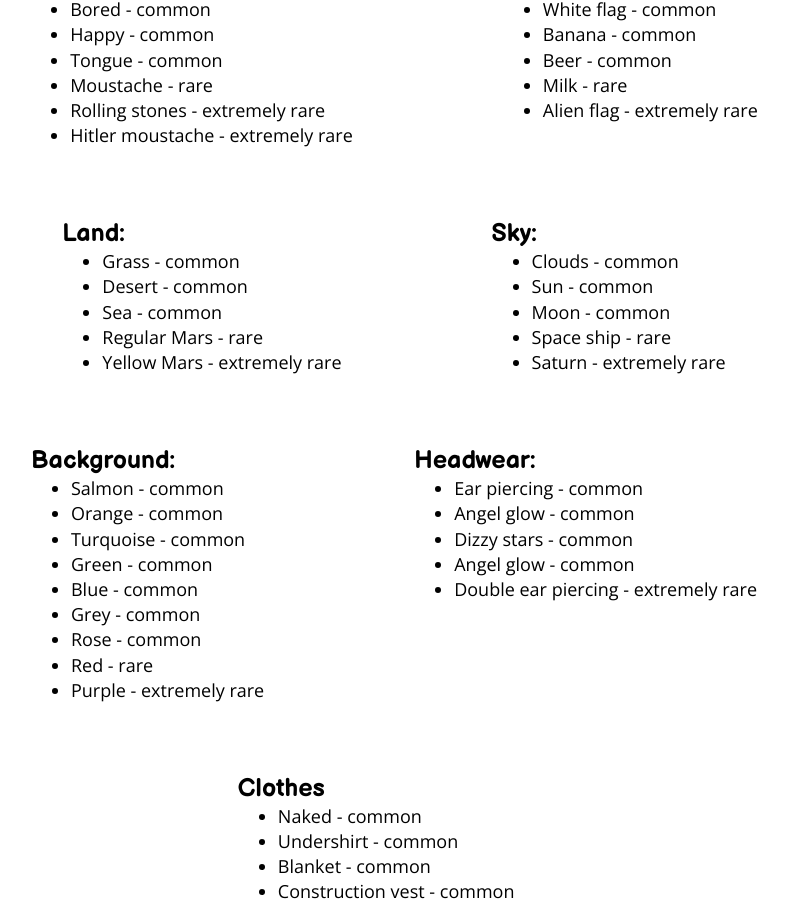
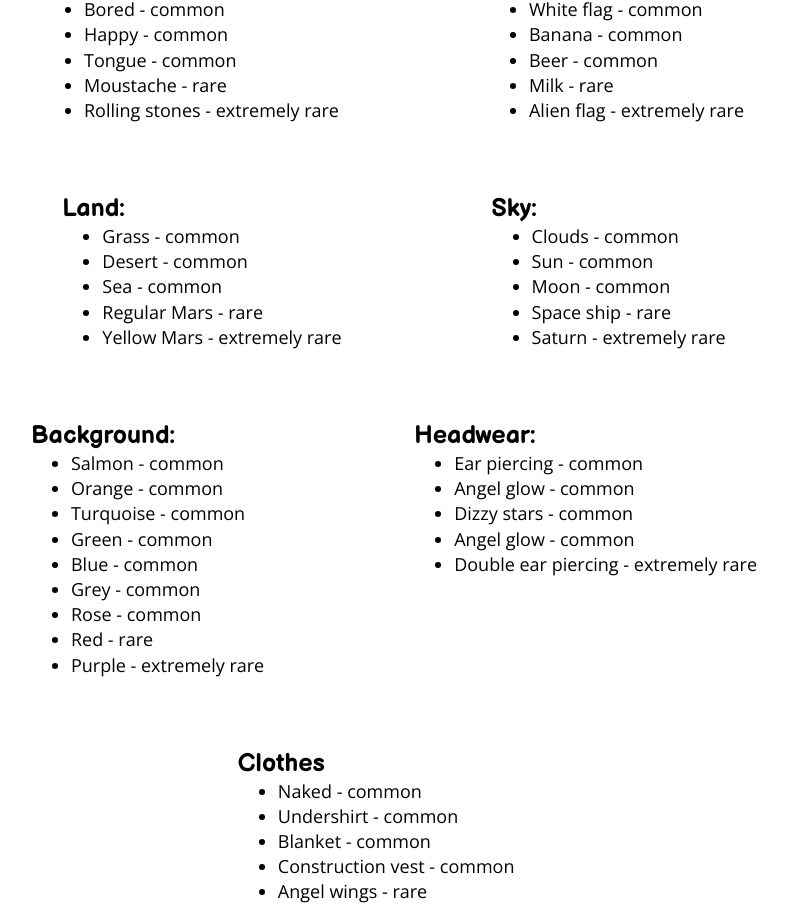
Before and after one commit to klemenkerin/Lazy-Hippos, a React (Create React App) app: page / in a window 1280 px wide. Shown: the part 1458-2366 px from the top of the page, without its empty margins (246-1034 px from the left). Built offline with nearby package versions, Linux system fonts and the light colour scheme.

Commit message:
porpavek slike

```diff
--- a/public/style.css
+++ b/public/style.css
@@ -152,7 +152,7 @@ button:hover {
 }
 
 .hippo-image {
-    width: 400px;
+    width: 45vh;
     float: right;
 }
 
--- a/src/components/Attributes.jsx
+++ b/src/components/Attributes.jsx
@@ -37,7 +37,6 @@ function Attributes() {
                             <li>Tongue - common</li>
                             <li>Moustache - rare</li>
                             <li>Rolling stones - extremely rare</li>
-                            <li>Hitler moustache - extremely rare</li>
                         </ul>
                     </div>
                     <div className="attribute-category">
@@ -112,5 +111,4 @@ function Attributes() {
         </div>);
 }
 
-
 export default Attributes;
```
